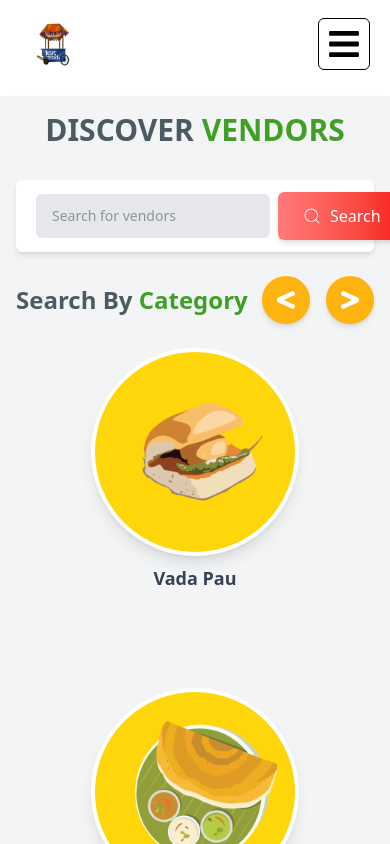
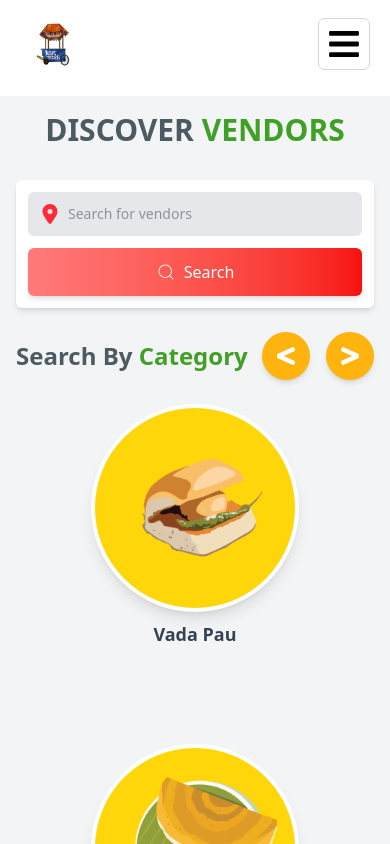
Before and after one commit to leanitech2024/kart-match, a Next.js app: page /vendors in a window 390 px wide. Shown: the top 844 px of the page. Built offline with nearby package versions, Linux system fonts and the light colour scheme.

Commit message:
new update

```diff
--- a/app/component/Layout/BlogSection.jsx
+++ b/app/component/Layout/BlogSection.jsx
@@ -5,7 +5,7 @@ import Blog2 from '../../../public/assets/Blog4.png'
 import Profile from '../../../public/assets/Profile.png'
 const blogPosts = [
   {
-    image:Blog1,
+    image: Blog1,
     title: "Samosa: the crispy, spicy hug you need on a bad day.",
     author: "Anjika",
     date: "January 1st, 2025",
@@ -54,17 +54,20 @@ const BlogSection = () => {
               Category
             </span>
             <h3 className="text-2xl font-bold mt-2">{post.title}</h3>
-            <div className="flex items-center gap-2 mt-4">
+            <div className="flex items-center gap-3 mt-4">
               <Image
                 src={Profile}
                 alt={post.author}
                 width={50}
-                height={10}
-                className="rounded-full"
+                height={90}
+                className="rounded-full object-cover"
               />
-              <span className="text-sm font-medium">{post.author}</span>
-              <span className="text-sm text-gray-700">{post.date}</span>
+              <div className="flex gap-6 justify-evenly">
+                <span className="text-sm font-medium">{post.author}</span>
+                <span className="text-sm text-gray-700">{post.date}</span>
+              </div>
             </div>
+
           </div>
         ))}
       </div>
--- a/app/component/Layout/Gallery.jsx
+++ b/app/component/Layout/Gallery.jsx
@@ -17,21 +17,21 @@ const images = [
 
 const Gallery = () => {
   return (
-    <div className=" py-10 px-6 w-full">
+    <div className=" py-10 px-6  w-full">
       {/* Title Section */}
       <h1 className="text-3xl font-semibold text-gray-600 text-left">
         FROM OUR USER <span className="text-green-600">GALLERY</span>
       </h1>
 
       {/* Image Grid */}
-      <div className="mt-10 grid grid-cols-1 sm:grid-cols-2 md:grid-cols-3 gap-6">
+      <div className="mt-10 p-6 grid grid-cols-1 sm:grid-cols-2 md:grid-cols-3 gap-6">
         {images.map((src, index) => (
-          <div key={index} className="overflow-hidden rounded-3xl shadow-lg w-full h-80">
+          <div key={index} className="overflow-hidden rounded-3xl shadow-lg w-full h-80 ">
             <Image
               src={src}
               alt={`Gallery Image ${index + 1}`}
-              width={300}
-              height={300}
+              width={250}
+              height={250}
               className="object-cover w-full h-full"
             />
           </div>
--- a/app/component/Layout/Header.jsx
+++ b/app/component/Layout/Header.jsx
@@ -62,7 +62,7 @@ const Header = () => {
             className="w-16 h-16 transition-all duration-300"
           />
         </Link>
-        <button className="text-black p-2 border rounded-md " onClick={() => setIsOpen(true)}>
+        <button className="text-black p-2 border border-gray-300 rounded-md " onClick={() => setIsOpen(true)}>
           <FaBars size={34} />
         </button>
       </div>
--- a/app/component/Layout/Hero.jsx
+++ b/app/component/Layout/Hero.jsx
@@ -6,7 +6,7 @@ import Hero3 from '../../../public/assets/speech-bubble.png';
 
 const Hero = () => {
   return (
-    <section className="bg-[#F51F1F] min-h-[740px] w-full flex items-center justify-center px-4 md:px-10 lg:px-16 py-12 overflow-hidden">
+    <section className="bg-[#F51F1F] min-h-screen w-full flex items-center justify-center px-4 md:px-10 lg:px-16 py-12 overflow-hidden">
 
       <div className="flex flex-col-reverse lg:flex-row items-center justify-between w-full max-w-6xl mx-auto relative">
         {/* Left Side Content */}
@@ -42,7 +42,7 @@ const Hero = () => {
             </div>
           </div>
 
-          <Image src={Hero2} alt="Hero 2" width={550} height={850} className="relative z-10 mt-20 md:mt-45 md:mr-20" />
+          <Image src={Hero2} alt="Hero 2" width={550} height={850} className="relative z-10 mt-30 md:mt-45 md:mr-20" />
         </div>
       </div>
     </section>
--- a/app/component/Layout/Swipe.jsx
+++ b/app/component/Layout/Swipe.jsx
@@ -1,18 +1,18 @@
 
-const  Swipe = ()=> {
+const Swipe = () => {
   return (
-    <div className="relative  text-center p-10 leading-loose">
+    <div className="relative bg-yellow-400  text-center p-10 leading-loose">
       <h2 className="text-3xl md:text-5xl font-bold text-green-700 ">
         Keep Swiping to discover the
       </h2>
       <h2 className="text-3xl md:text-5xl font-bold text-green-700 ">
-      burst of flavours!
+        burst of flavours!
       </h2>
       <p className="text-green-700 mt-4 text-xl md:text-2xl ">
         Ah, chaat taste—it's the ultimate balance of flavors, isn't it? The combination of sweet, sour,
       </p>
       <p className="text-green-700  text-xl md:text-2xl ">
-   salty, spicy, and tangy can make your taste buds do a little happy dance!
+        salty, spicy, and tangy can make your taste buds do a little happy dance!
       </p>
       <div className="mt-6">
         <button className="bg-green-600 text-white px-6 py-2 rounded-lg hover:bg-green-700">
--- a/app/vendors/page.jsx
+++ b/app/vendors/page.jsx
@@ -41,17 +41,25 @@ const Vendors = () => {
                     </center>
 
                     {/* Search bar */}
-                    <div className="flex items-center gap-2 mt-8 bg-white rounded-md p-3 shadow-md">
-                        <FaLocationDot className="text-red-500" size={24} />
+                    <div className="flex flex-col sm:flex-row items-center gap-3 mt-8 bg-white rounded-md p-3 shadow-md w-full max-w-5xl mx-auto">
+
+                        <div className="relative w-full flex-grow">
+                            <span className="absolute inset-y-0 left-0 flex items-center pl-3 text-red-500">
+                                <FaLocationDot size={20} />
+                            </span>
                             <input
-                            className="flex-grow px-4 py-3 text-sm rounded-md bg-gray-200 text-gray-700 outline-none focus:ring-2 focus:ring-[#3FA025]"
                                 type="text"
                                 placeholder="Search for vendors"
+                                className="pl-10 pr-4 py-3 w-full text-sm rounded-md bg-gray-200 text-gray-700 outline-none focus:ring-2 focus:ring-[#3FA025]"
                             />
-                        <button className="bg-gradient-to-r from-[#FF7A7A] to-[#F71010] text-white px-6 py-3 rounded-md flex items-center gap-2 shadow-md hover:opacity-90">
+                        </div>
+
+                        {/* Search Button */}
+                        <button className="bg-gradient-to-r from-[#FF7A7A] to-[#F71010] text-white px-6 py-3 rounded-md flex items-center gap-2 shadow-md hover:opacity-90 w-full sm:w-auto justify-center">
                             <CiSearch size={20} /> Search
                         </button>
                     </div>
+
 
                     {/* Search by category */}
                     <div className="flex justify-between items-center mt-6">
@@ -86,12 +94,12 @@ const Vendors = () => {
                     {/* Vendor Card */}
 
                     <div className="mb-10" >
-                  <VendorCard/>
+                        <VendorCard />
                     </div>
 
                 </div>
             </div>
-            <Footer/>
+            <Footer />
         </>
     );
 };
```
Lines whose indentation alone changed are shown as unchanged.
